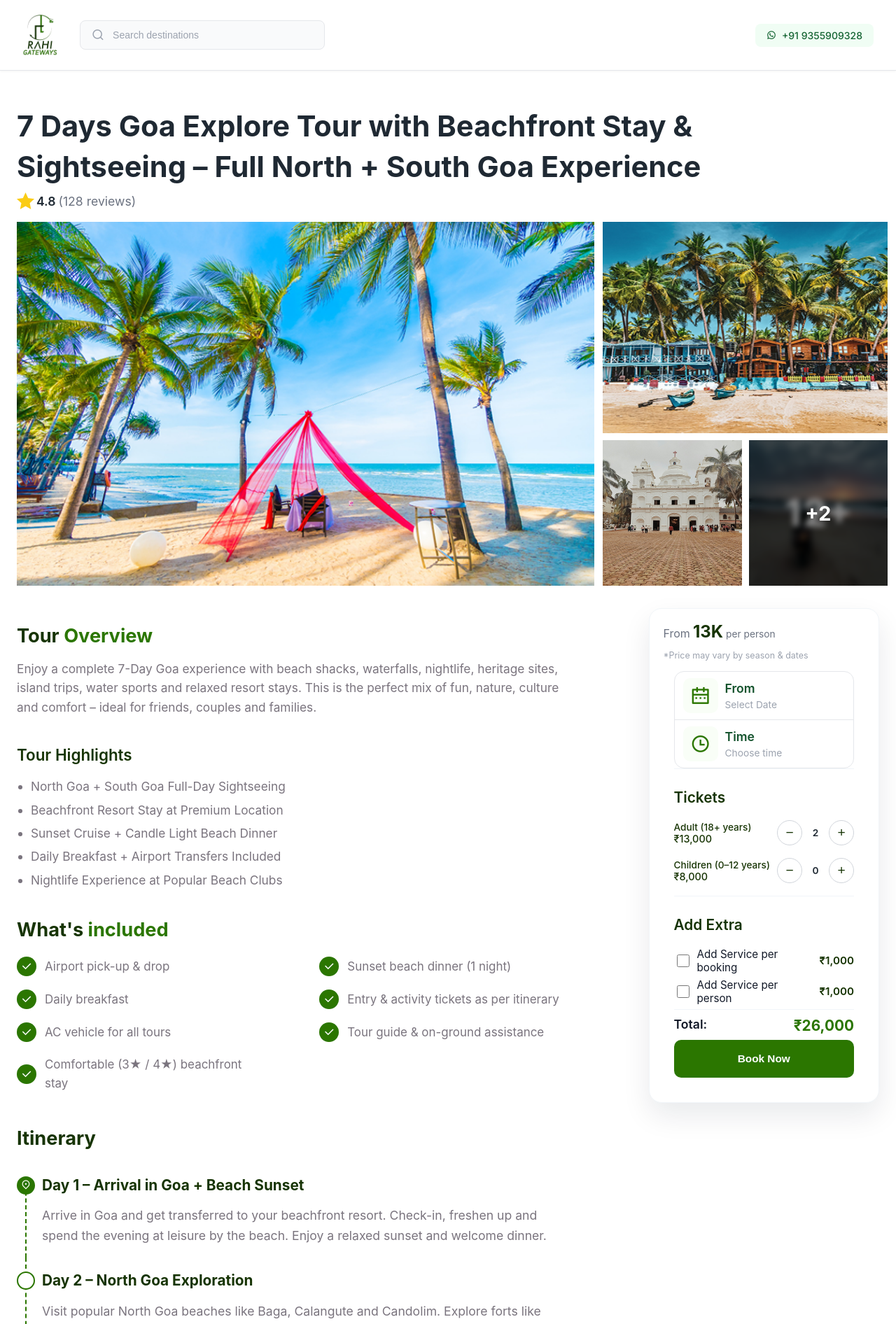
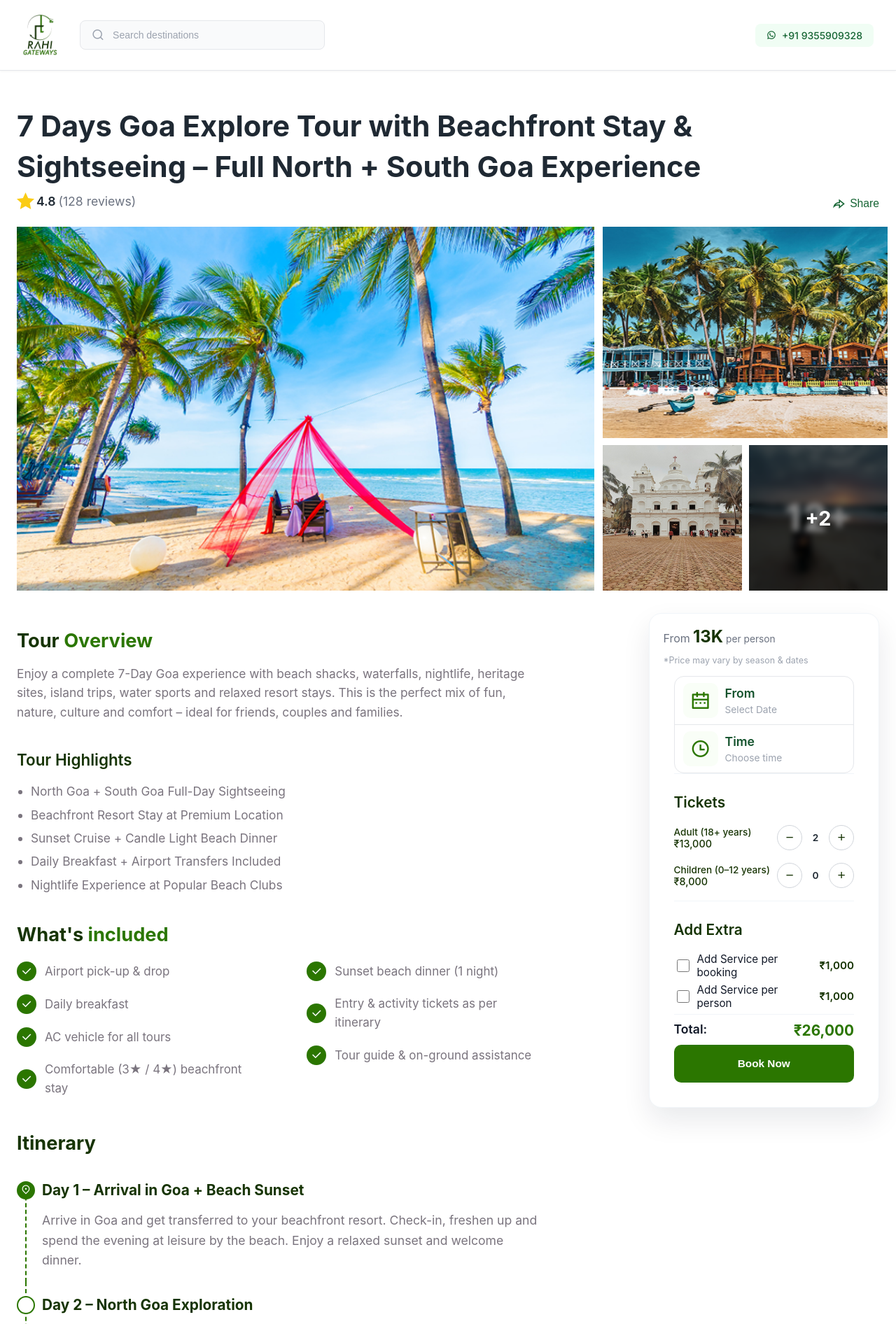
Before and after one commit to NikhilGupta8402/rahigatewaysUI, an Angular app: page /tour/1 in a window 1280 px wide. Shown: the top 1892 px of the page at 70% size. Built offline with nearby package versions, Linux system fonts and the light colour scheme.

Commit message:
add share button

```diff
--- a/src/app/tour-detail/tour-detail.component.css
+++ b/src/app/tour-detail/tour-detail.component.css
@@ -18,6 +18,46 @@
   gap: 16px;
   margin-bottom: 32px;
 }
+/* header row: title left, share right */
+.tour-hero-header {
+  display: flex;
+  justify-content: space-between;
+  align-items: flex-start;
+  gap: 16px;
+}
+
+/* share button */
+.hero-action-btn {
+  display: inline-flex;
+  align-items: center;
+  gap: 6px;
+  background: transparent;
+  border: none;
+  cursor: pointer;
+  font-size: 0.98rem;
+  color: #166534;
+  font-weight: 500;
+  padding: 6px 0;
+}
+
+.hero-action-btn i {
+  font-size: 1.2rem;
+}
+
+.hero-action-btn:hover {
+  color: #14532d;
+  text-decoration: underline;
+}
+
+/* stack on mobile */
+@media (max-width: 768px) {
+  .tour-hero-header {
+    flex-direction: column;
+    align-items: flex-start;
+    gap: 8px;
+  }
+}
+
 
 .tour-title-block h1 {
   font-size: 2.6rem;
@@ -28,9 +68,11 @@
 }
 
 .tour-meta {
+  flex-wrap: wrap;
   display: flex;
-  gap: 8px;
-  align-items: center;
+  justify-content: space-between;
+  align-items: flex-start;
+  gap: 16px;
 }
 
 .meta-rating {
@@ -68,7 +110,6 @@
 .gallery-main {
   position: relative;
   overflow: hidden;
-  /* border-radius: 16px;    */
   cursor: pointer;
   transition: transform 0.2s ease;
 }
@@ -95,7 +136,6 @@
   position: relative;
   overflow: hidden;
   cursor: pointer;
-  /* border-radius: 12px; */
   transition: transform 0.2s ease;
 }
 
@@ -151,11 +191,9 @@
 .card-section {
   background: #ffffff;
   border-radius: 18px;
-  /* padding: 22px 24px; */
-  padding-right:94px;
-  border: none;
+  /* padding: 22px 24px;   */
+  padding-right: 130px;
   margin-bottom: 18px;
-  /* box-shadow: 0 10px 25px rgba(15, 23, 42, 0.04); */
 }
 
 .card-section h2 {
@@ -209,14 +247,14 @@
 }
 
 .included-title span {
-  color: #166534;            /* green word “included” */
+  color: #166534;
 }
 
 /* two equal columns */
 .included-grid {
   display: grid;
   grid-template-columns: repeat(2, minmax(0, 1fr));
-  column-gap: 80px;          /* adjust spacing between columns */
+  column-gap: 80px;
 }
 
 /* list + items */
@@ -226,13 +264,13 @@
   margin: 10px 0 20px 0;
   display: flex;
   flex-direction: column;
-  gap: 14px;                 /* more vertical spacing like ref image */
+  gap: 14px;
   font-size: 1.06rem;
   color: #7a747e;
 }
 
 .icon-list li {
-    margin-bottom: 5px;
+  margin-bottom: 5px;
   display: flex;
   align-items: center;
   line-height: 1.6;
@@ -261,9 +299,6 @@
   color: #ef4444;
 }
 
-
-/* ---------- ITINERARY (timeline style) ---------- */
-
 /* ---------- ITINERARY (timeline style) ---------- */
 
 .itinerary-list {
@@ -284,7 +319,6 @@
   content: "";
   position: absolute;
   left: 12px;
-              /* line passes through circle centre */
   top: 0;
   bottom: 0;
   border-left: 2px dashed #2b7600;
@@ -303,12 +337,10 @@
 
 /* left column that holds the circle */
 .itinerary-icon-wrap {
-  /* width: 8px;     */
-             /* distance from edge to text */
   display: flex;
   justify-content: center;
   position: relative;
-  z-index: 1;                  /* keep above dashed line */
+  z-index: 1;
 }
 
 /* base circle style (middle days) */
@@ -343,7 +375,7 @@
   font-size: 1.3rem;
   margin: 0 0 0px;
   font-weight: 690;
-  color: #173404;             /* dark green heading */
+  color: #173404;
 }
 
 .itinerary-text p {
@@ -351,8 +383,6 @@
   line-height: 1.6;
   color: #7a747e;
 }
-
-
 
 /* map */
 
@@ -383,7 +413,7 @@
 
 .faq-section h2 {
   font-size: 1.9rem;
-  margin-bottom: 12px;           /* deep green like reference headline */
+  margin-bottom: 12px;
 }
 
 .faq-list {
@@ -398,7 +428,6 @@
   border-radius: 14px;
   border: 1px solid #e5e7eb;
   background: #ffffff;
-  /* box-shadow: 0 12px 30px rgba(15, 23, 42, 0.03); */
   overflow: hidden;
 }
 
@@ -435,7 +464,7 @@
   transition: transform 0.2s ease, color 0.2s ease;
 }
 
-/* when open: white bg, subtle border between header & body, arrow up + green */
+/* when open */
 .faq-item.open .faq-header {
   background: #fafef7;
   border-bottom: 1px solid #f3f4f6;
@@ -461,12 +490,11 @@
 
 /* expanded body */
 .faq-item.open .faq-body {
-  max-height: 260px;            /* enough for 3–4 lines; increase if needed */
+  max-height: 260px;
   padding: 10px 18px 14px;
 }
 
-
-/* Reviews */
+/* Reviews (if you re-enable) */
 
 .reviews-header {
   display: flex;
@@ -582,7 +610,6 @@
   border: 1px solid #f1f5f9;
   box-shadow: 0 18px 40px rgba(15, 23, 42, 0.09);
   padding: 18px 20px 20px;
-  /* position: sticky; */
   top: 20px;
 }
 
@@ -602,7 +629,7 @@
 }
 
 .booking-header-label {
-  font-size: 1.0rem;
+  font-size: 1rem;
   color: #6b7280;
 }
 
@@ -627,7 +654,6 @@
   display: flex;
   flex-direction: column;
   margin: 15px;
-  /* gap: 14px; */
 }
 
 /* FROM / TIME BOX */
@@ -712,7 +738,6 @@
   height: 100%;
 }
 
-/* hide default chrome indicators but keep clickability */
 .dt-native::-webkit-calendar-picker-indicator,
 .dt-native::-webkit-inner-spin-button {
   opacity: 0;
@@ -728,7 +753,6 @@
 
 .booking-section {
   border-top: 1px solid #f1f5f9;
-  /* padding-top: 10px; */
 }
 
 .booking-section h4 {
@@ -819,7 +843,6 @@
 }
 
 .extra-label {
-
   color: #111827;
 }
 
@@ -860,7 +883,6 @@
 
 .booking-btn-cta:hover {
   background: #235e00;
-
   box-shadow: 0 4px 12px rgba(27, 143, 70, 0.3);
 }
 
@@ -1007,22 +1029,32 @@
 /* ---------- RESPONSIVE ---------- */
 
 @media (max-width: 1024px) {
+  .page-wrapper.tour-detail-page {
+    padding: 14px 16px 20px;
+  }
+
   .tour-layout {
     grid-template-columns: 1fr;
+    gap: 16px;
   }
 
   .booking-card-main {
     max-width: 100%;
-    position: relative;
-    top: 0;
+    margin-left: 0;
+    margin-top: 4px;
+    box-shadow: 0 12px 30px rgba(15, 23, 42, 0.08);
   }
 
   .tour-gallery {
     grid-template-columns: 1fr;
   }
 
+  .gallery-main,
   .gallery-side {
-    height: auto;
+    height: 360px;
+  }
+
+  .gallery-side {
     grid-template-columns: repeat(3, 1fr);
     grid-template-rows: auto;
   }
@@ -1047,14 +1079,18 @@
     gap: 24px;
   }
 
-  .two-column {
-    grid-template-columns: 1fr;
+  .included-grid {
+    column-gap: 32px;
   }
 }
 
 @media (max-width: 768px) {
   .tour-title-block h1 {
-    font-size: 1.8rem;
+    font-size: 1.9rem;
+  }
+
+  .tour-meta {
+    font-size: 0.95rem;
   }
 
   .gallery-main,
@@ -1064,6 +1100,40 @@
 
   .card-section {
     padding: 16px 18px;
+  }
+
+  .itinerary-text h3 {
+    font-size: 1.15rem;
+  }
+
+  .itinerary-text p {
+    font-size: 0.98rem;
+  }
+
+  .included-grid {
+    grid-template-columns: 1fr;
+    row-gap: 16px;
+  }
+
+  .booking-panel {
+    margin: 10px 4px 0;
+  }
+
+  .booking-section h4 {
+    font-size: 1.15rem;
+  }
+
+  .faq-section h2 {
+    font-size: 1.5rem;
+  }
+
+  .faq-header {
+    padding: 16px 14px;
+    font-size: 1rem;
+  }
+
+  .faq-body {
+    font-size: 0.9rem;
   }
 
   .image-modal-content {
@@ -1089,3 +1159,56 @@
     right: 12px;
   }
 }
+
+@media (max-width: 480px) {
+  .page-wrapper.tour-detail-page {
+    padding: 12px;
+  }
+
+  .tour-hero {
+    gap: 10px;
+    margin-bottom: 20px;
+  }
+
+  .tour-title-block h1 {
+    font-size: 1.6rem;
+  }
+
+  .gallery-main,
+  .gallery-side {
+    height: auto;
+    min-height: 220px;
+  }
+
+  .card-section {
+    padding: 14px 14px;
+    border-radius: 14px;
+  }
+
+  .booking-card {
+    padding: 14px 14px 16px;
+    box-shadow: 0 10px 24px rgba(15, 23, 42, 0.08);
+  }
+
+  .booking-header-price {
+    font-size: 1.35rem;
+  }
+
+  .ticket-row {
+    flex-direction: row;
+    align-items: flex-start;
+  }
+
+  .faq-item.open .faq-body {
+    max-height: none;    /* allow full content on very small screens */
+  }
+
+  .itinerary-list li::before {
+    left: 10px;
+  }
+
+  .itinerary-icon-circle {
+    width: 22px;
+    height: 22px;
+  }
+}
--- a/src/app/tour-detail/tour-detail.component.html
+++ b/src/app/tour-detail/tour-detail.component.html
@@ -10,6 +10,10 @@
           {{ rating }}
           <span class="meta-rating-count">({{ ratingCount }} reviews)</span>
         </span>
+        <button type="button" class="hero-action-btn" (click)="onShare()">
+          <i class="ri-share-forward-line"></i>
+          <span>Share</span>
+        </button>
       </div>
     </div>
 
@@ -152,7 +156,7 @@
 
 
       <!-- MAP PLACEHOLDER -->
-      <section class="card-section">
+      <!-- <section class="card-section">
         <div class="section-header-inline">
           <h2>Tour Map</h2>
           <span class="map-note">*Exact route may vary</span>
@@ -160,7 +164,7 @@
         <div class="map-placeholder">
           <p>Map embedding goes here (Google Maps / Leaflet etc.)</p>
         </div>
-      </section>
+      </section> -->
 
 <!-- FAQ -->
 <section class="card-section faq-section">
@@ -193,7 +197,7 @@
 
 
       <!-- REVIEWS -->
-      <section class="card-section">
+      <!-- <section class="card-section">
         <div class="reviews-header">
           <div>
             <h2>Reviews</h2>
@@ -231,7 +235,7 @@
             </div>
           </article>
         </div>
-      </section>
+      </section> -->
     </div>
 
     <!-- RIGHT: BOOKING CARD (NEXT TO CONTENT) -->
--- a/src/app/tour-detail/tour-detail.component.ts
+++ b/src/app/tour-detail/tour-detail.component.ts
@@ -292,4 +292,26 @@ export class TourDetailComponent {
     const mStr = m.toString().padStart(2, '0');
     return `${h}:${mStr} ${suffix}`;
   }
+  async onShare(): Promise<void> {
+    const url = window.location.href;
+    const title = this.tourTitle;
+    const text = `Check out this tour: ${this.tourTitle}`;
+
+    if ((navigator as any).share) {
+      try {
+        await (navigator as any).share({ title, text, url });
+      } catch (err) {
+        console.error('Share cancelled or failed', err);
+      }
+    } else if (navigator.clipboard && navigator.clipboard.writeText) {
+      try {
+        await navigator.clipboard.writeText(url);
+        alert('Link copied to clipboard!');
+      } catch (err) {
+        console.error('Clipboard failed', err);
+      }
+    } else {
+      alert('Sharing is not supported in this browser.');
+    }
+  }
 }
```
